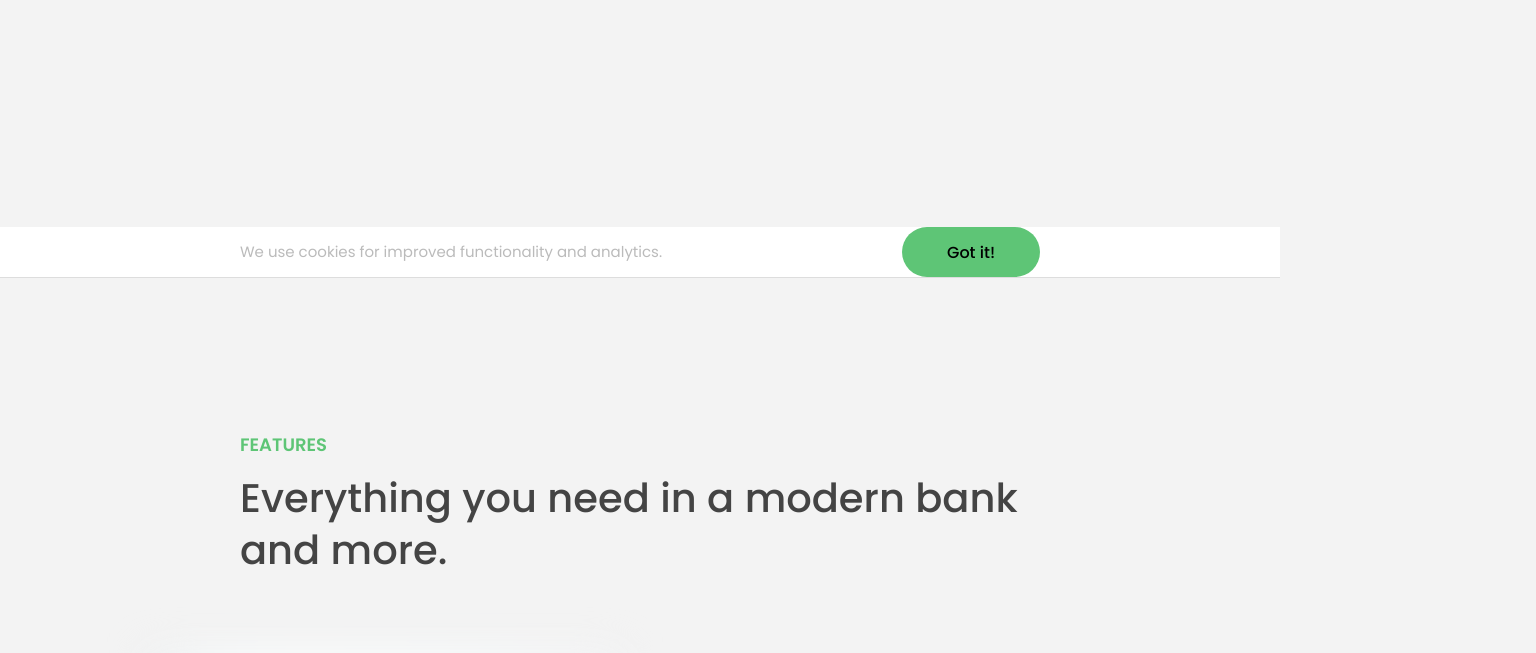
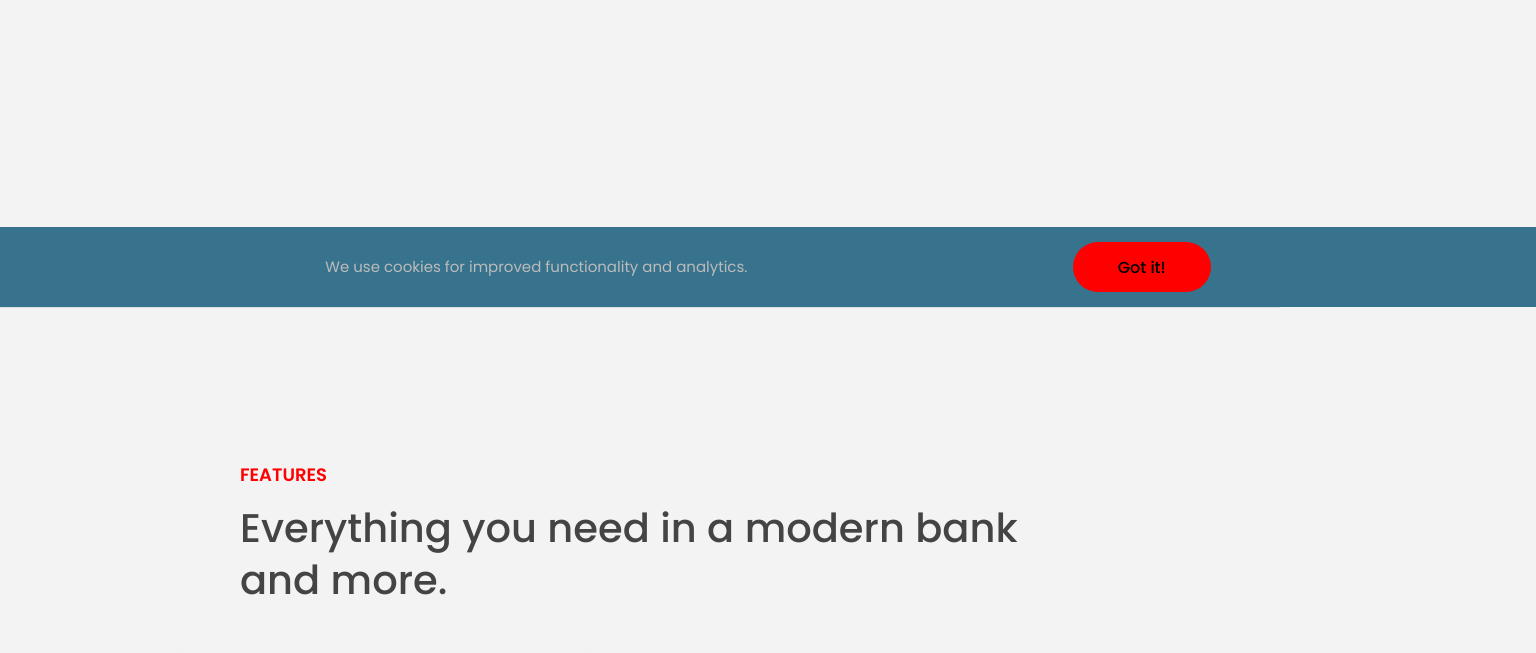
Before and after one commit to Vryzas/Javascript-tutorials, a plain HTML site: page 13-Advanced-DOM-Bankist/starter/index.html in a window 1280 px wide. Shown: the part 573-1226 px from the top of the page, 1536 px wide, since content can reach past the window. Drawn offline with Linux system fonts and the light colour scheme.

Commit message:
html style,attributes classe

```diff
--- a/13-Advanced-DOM-Bankist/starter/index.html
+++ b/13-Advanced-DOM-Bankist/starter/index.html
@@ -21,6 +21,8 @@
           alt="Bankist logo"
           class="nav__logo"
           id="logo"
+          designer="Vitor"
+          data-version-number="3.0"
         />
         <ul class="nav__links">
           <li class="nav__item">
--- a/13-Advanced-DOM-Bankist/starter/script.js
+++ b/13-Advanced-DOM-Bankist/starter/script.js
@@ -76,3 +76,45 @@ document
     message.remove(); // recent method
     // message.parentElement.removeChild(message); may find this on old code
   }); //removes the element
+
+/////////Styles, attributes n' classes
+//styles
+message.style.backgroundColor = `#38738d`;
+message.style.width = '120%';
+
+console.log(message.style.backgroundColor);
+console.log(getComputedStyle(message));
+console.log(message.style.color); //does nothing
+console.log(getComputedStyle(message).color);
+console.log(getComputedStyle(message).height);
+
+message.style.height =
+  Number.parseFloat(getComputedStyle(message).height) + 30 + 'px';
+
+document.documentElement.style.setProperty('--color-primary', 'red');
+
+//Attributes
+const logo = document.querySelector('.nav__logo');
+console.log(logo.alt);
+console.log(logo.className);
+
+// Non standart propertys
+console.log(logo.designer); //ret undefined
+console.log(logo.getAttribute('designer'));
+logo.setAttribute('company', 'Bankist');
+
+console.log(logo.src);
+console.log(logo.getAttribute('src'));
+
+const link = document.querySelector('.twitter-link');
+console.log(link.href);
+console.log(link.getAttribute('href'));
+
+//Data attributes
+console.log(logo.dataset.versionNumber);
+
+// Class methods
+logo.classList.add('c', 'j');
+logo.classList.remove('c', 'j');
+logo.classList.toggle('c');
+logo.classList.contains('c');
```
